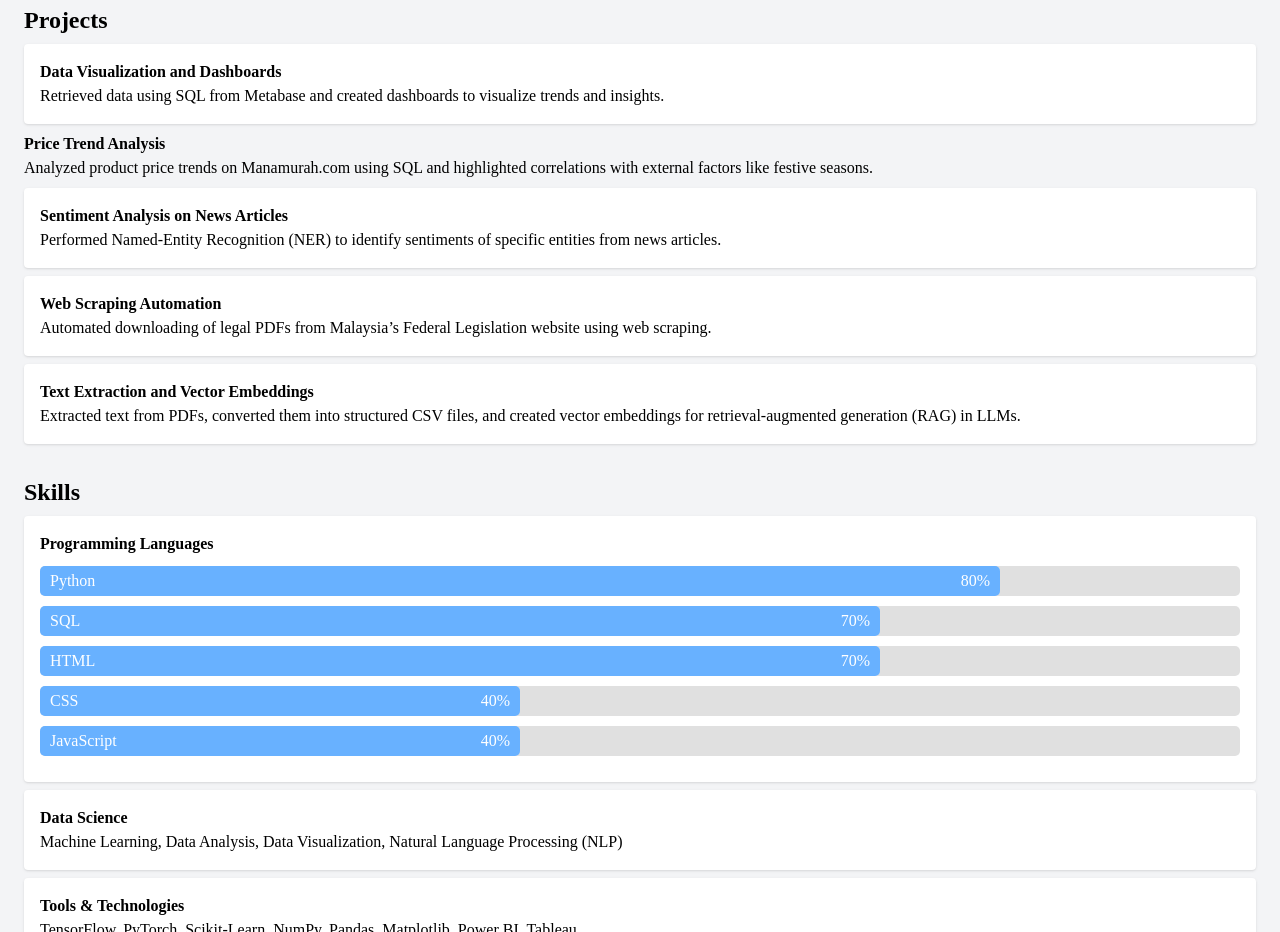
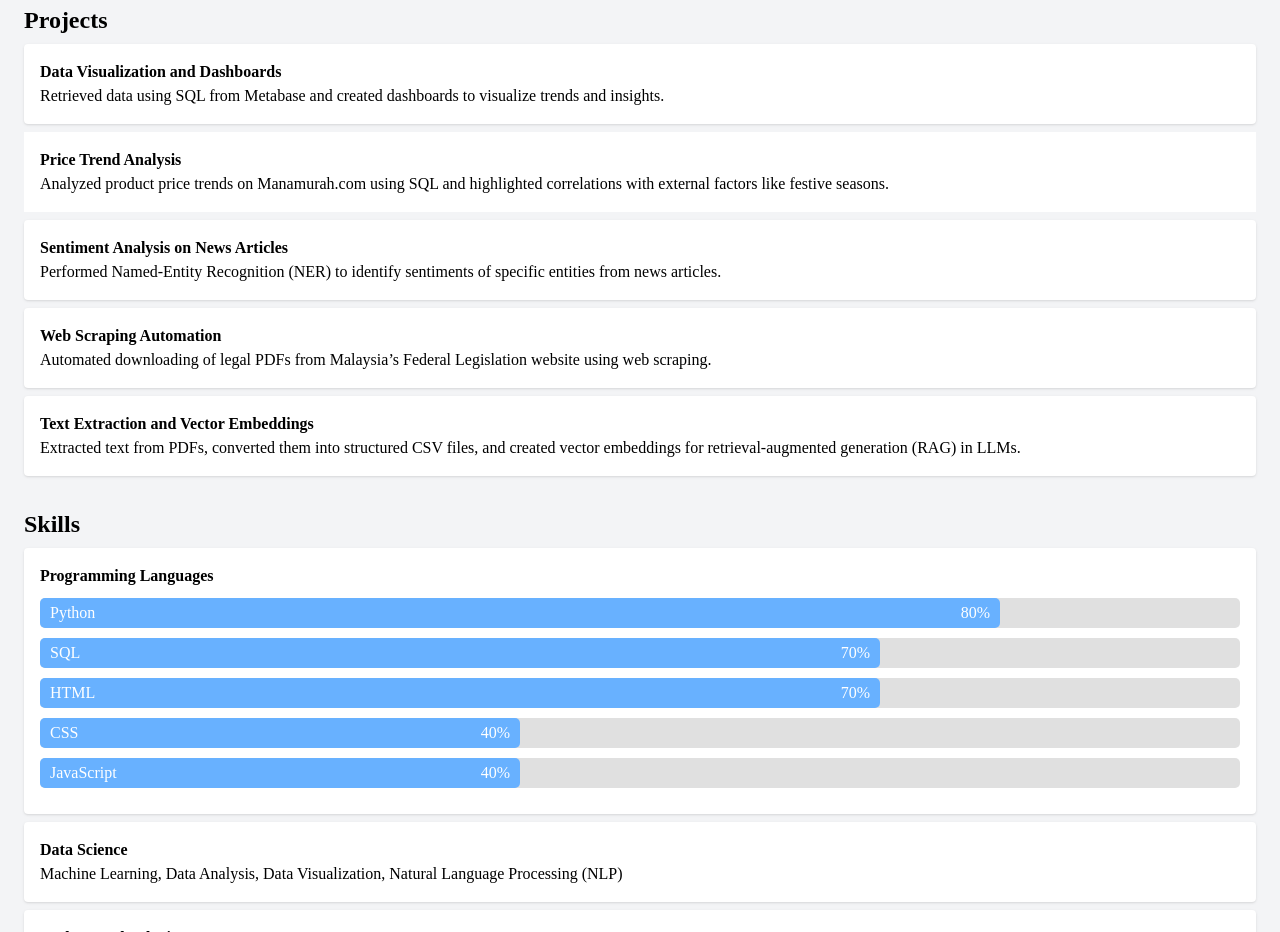
Before and after one commit to khaigrizz/Biography, a website: page index.html in a window 1280 px wide. Shown: the part 820-1752 px from the top of the page. Drawn offline with nearby package versions, Linux system fonts and the light colour scheme; a web font is replaced by a local one.

Commit message:
Update index.html

```diff
--- a/index.html
+++ b/index.html
@@ -80,7 +80,7 @@
                     <h3 class="font-bold">Data Visualization and Dashboards</h3>
                     <p>Retrieved data using SQL from Metabase and created dashboards to visualize trends and insights.</p>
                 </li>
-                <li>
+                <li class="bg-white p-4 rounded-shadow">
                     <h3 class="font-bold">Price Trend Analysis</h3>
                     <p>Analyzed product price trends on Manamurah.com using SQL and highlighted correlations
                         with external factors like festive seasons.</p>
```
